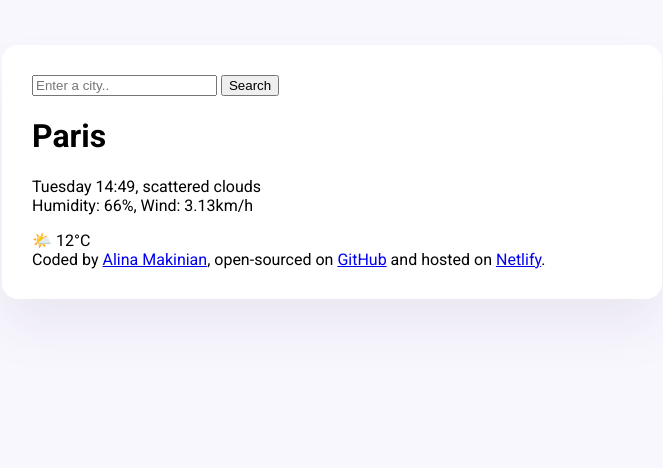
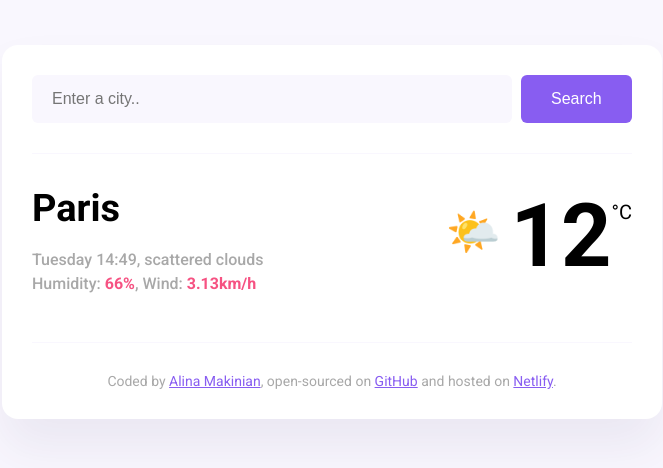
Before and after one commit to alinamakinian/weather-app, a plain HTML site: page index.html in a window 1280 px wide. Shown: the whole page, without its empty margins (308-971 px from the left). Drawn offline with Linux system fonts and the light colour scheme.

Commit message:
Added basic CSS

```diff
--- a/index.html
+++ b/index.html
@@ -15,21 +15,32 @@
   <body>
     <div class="weather-app">
       <header>
-        <form>
-          <input type="search" placeholder="Enter a city.." required />
-          <input type="submit" value="Search" />
+        <form class="search-form">
+          <input
+            type="search"
+            placeholder="Enter a city.."
+            required
+            class="search-form-input"
+          />
+          <input type="submit" value="Search" class="search-form-button" />
         </form>
       </header>
       <main>
-        <div>
-          <h1>Paris</h1>
-          <p>
-            Tuesday 14:49, scattered clouds
-            <br />
-            Humidity: 66%, Wind: 3.13km/h
-          </p>
+        <div class="weather-app-data">
+          <div>
+            <h1 class="weather-app-city">Paris</h1>
+            <p class="weather-app-details">
+              Tuesday 14:49, scattered clouds
+              <br />
+              Humidity: <strong>66%</strong>, Wind: <strong>3.13km/h</strong>
+            </p>
+          </div>
+          <div class="weather-app-temperature-container">
+            <div class="weather-app-icon">🌤️</div>
+            <div class="weather-app-temperature">12</div>
+            <div class="weather-app-unit">°C</div>
+          </div>
         </div>
-        <div>🌤️ 12°C</div>
       </main>
       <footer>
         Coded by
--- a/src/style.css
+++ b/src/style.css
@@ -1,6 +1,9 @@
 body {
   background-color: #f9f7fe;
   font-family: "Roboto", sans-serif;
+}
+a {
+  color: #885df1;
 }
 .weather-app {
   background: #ffffff;
@@ -10,3 +13,74 @@ body {
   border-radius: 16px;
   padding: 30px;
 }
+header {
+  border-bottom: 1px solid #f9f7fe;
+  padding-bottom: 30px;
+}
+.search-form-input {
+  background-color: #f9f7fe;
+  border: none;
+  border-radius: 6px;
+  width: 80%;
+  font-size: 16px;
+  padding: 15px 20px;
+}
+.search-form-button {
+  background: #885df1;
+  padding: 15px 30px;
+  border: none;
+  margin-left: 5px;
+  font-size: 16px;
+  border-radius: 6px;
+  color: #ffffff;
+}
+
+main {
+  padding: 30px 0;
+}
+.weather-app-city {
+  margin: 0;
+  font-size: 38px;
+  line-height: 48px;
+}
+.weather-app-details {
+  font-size: 16px;
+  line-height: 24px;
+  color: #a8a8a8;
+  font-weight: 500;
+}
+
+.weather-app-details strong {
+  color: #f65282;
+}
+
+.weather-app-temperature-container {
+  display: flex;
+}
+
+.weather-app-icon {
+  font-size: 44px;
+  margin-top: 22px;
+}
+.weather-app-temperature {
+  font-size: 88px;
+  font-weight: 700;
+  margin-left: 10px;
+}
+
+.weather-app-unit {
+  margin-top: 16px;
+  font-size: 20px;
+}
+.weather-app-data {
+  display: flex;
+  justify-content: space-between;
+}
+
+footer {
+  border-top: 1px solid #f9f7fe;
+  padding-top: 30px;
+  text-align: center;
+  font-size: 14px;
+  color: #a8a8a8;
+}
```
